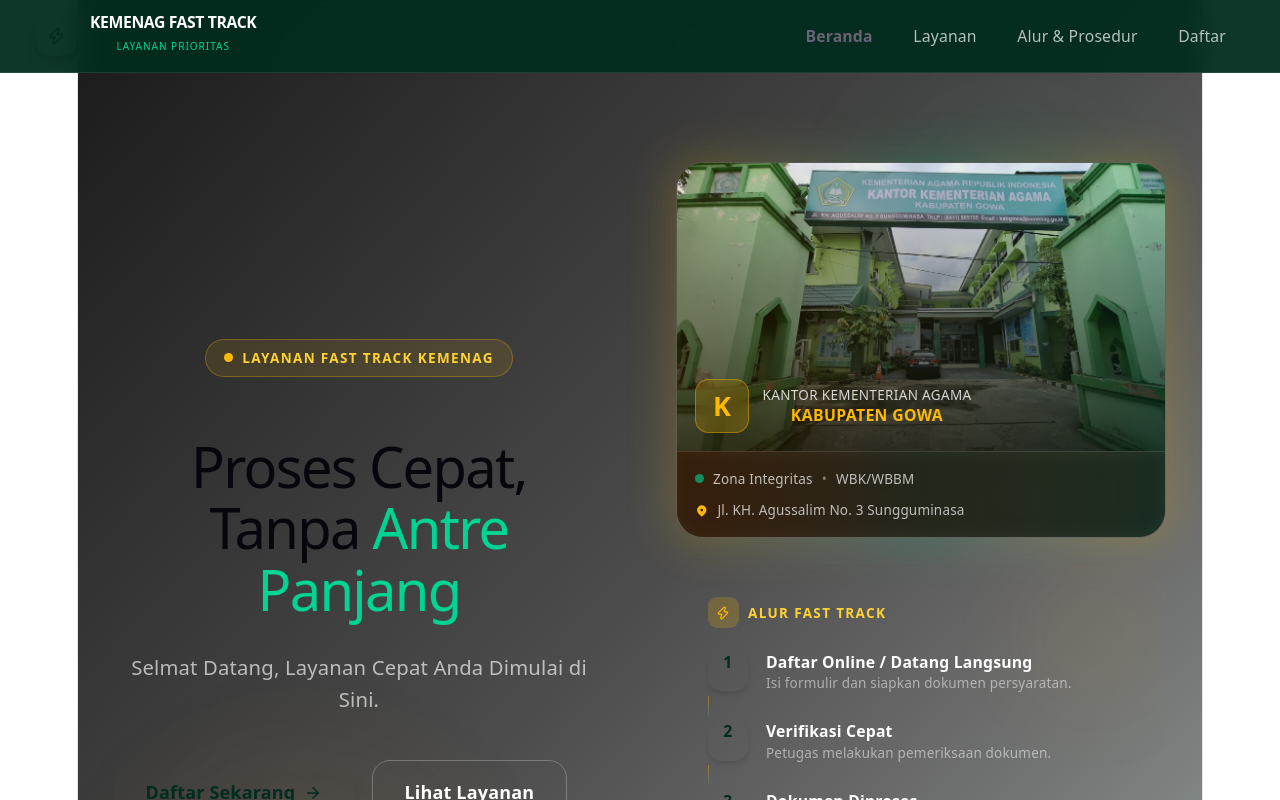
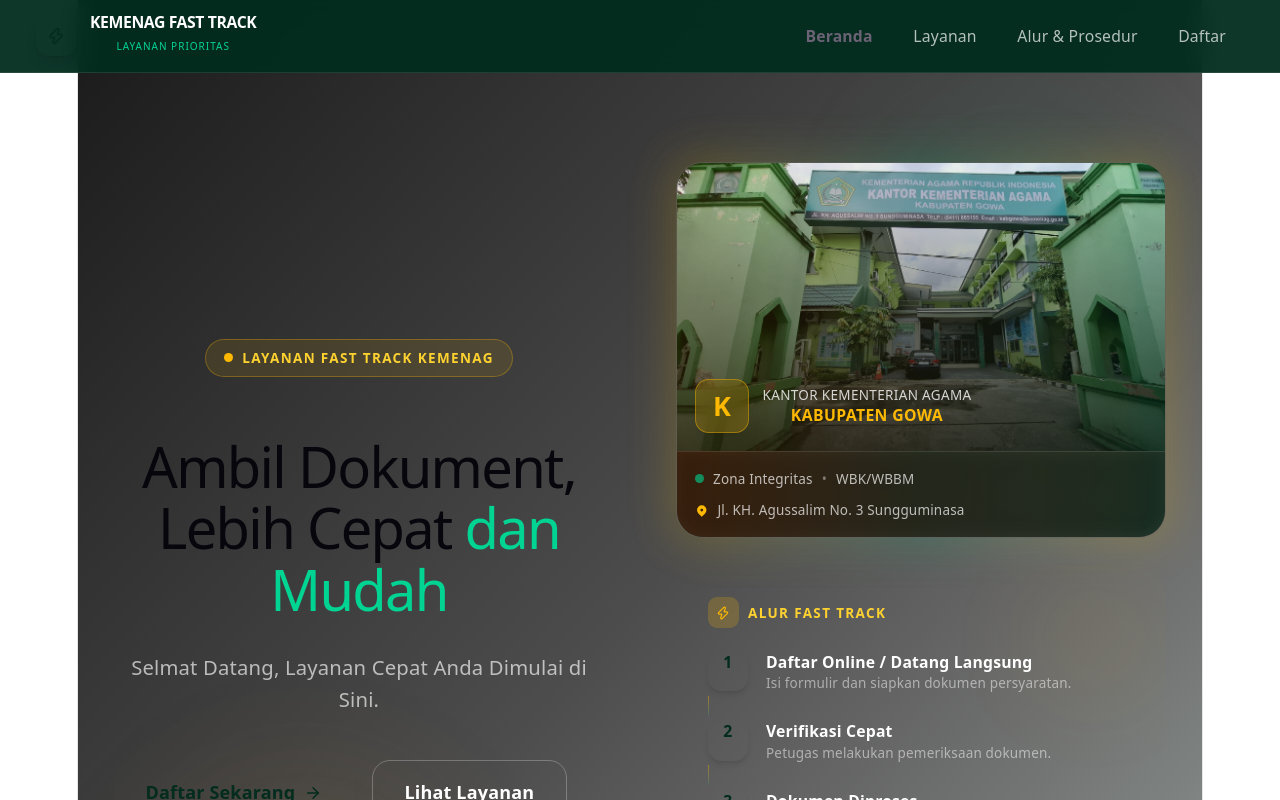
Before and after one commit to ismailmail123/layanan_fast_track_kemenag_gowa, a React (Vite) app: page / in a window 1280 px wide. Shown: the top 800 px of the page. Built offline with nearby package versions, Linux system fonts and the light colour scheme.

Commit message:
edit hero section

```diff
--- a/src/components/Hero.jsx
+++ b/src/components/Hero.jsx
@@ -37,12 +37,12 @@
             <h1
               className="font-['Playfair_Display'] text-4xl sm:text-5xl lg:text-6xl font-black text-white leading-[1.1] tracking-tight mb-6 animate-fadeInUp delay-100"
             >
-              Proses{' '}
-              <span className="shimmer-text">Cepat</span>
+            Ambil{' '}
+              <span className="shimmer-text">Dokument</span>
               {', '}
               <br className="hidden sm:block" />
-              Tanpa{' '}
-              <span className="text-emerald-400">Antre Panjang</span>
+              Lebih Cepat{' '}
+              <span className="text-emerald-400">dan Mudah</span>
             </h1>
 
             <p className="text-white/65 text-lg text-center mb-10">
```
